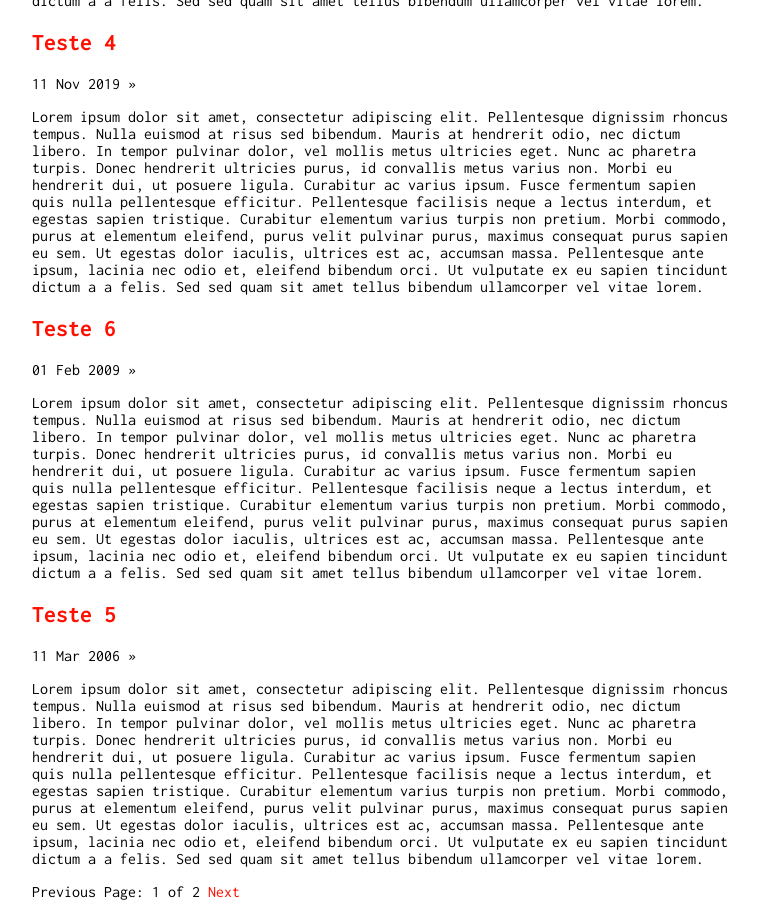
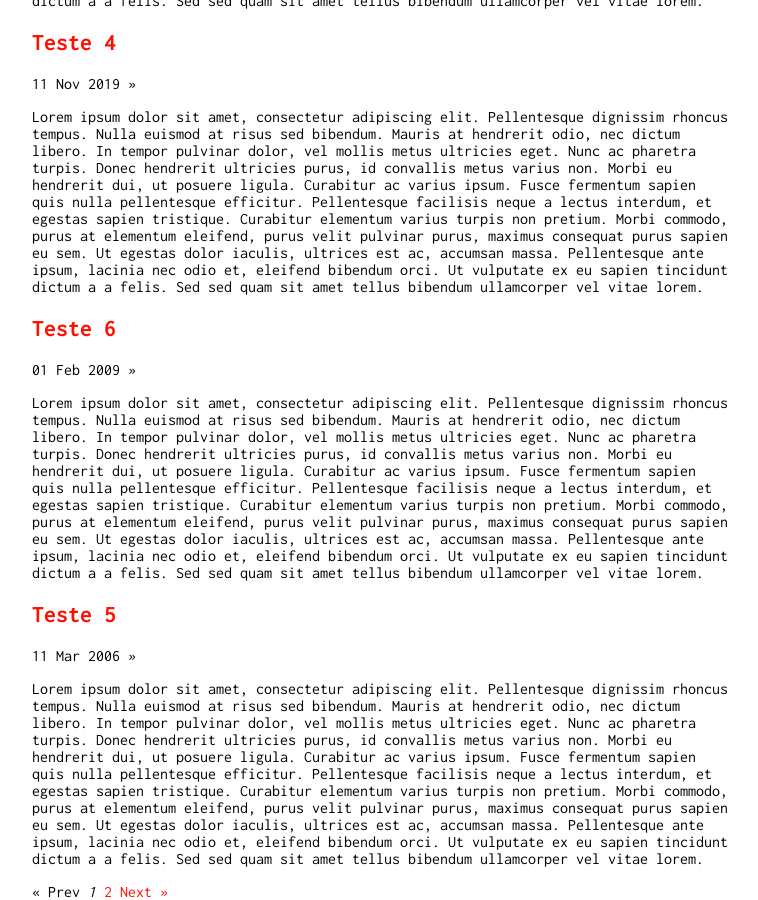
Before and after one commit to joaovvcarneiro/joaovvcarneiro.github.io, a Jekyll site: the page built from blog/index.html, in a window 1280 px wide and 900 px high, scrolled down 1014 px. Shown: the whole window, without its empty margins (258-1016 px from the left). Built offline with Jekyll 4.4.1, drawn with Linux system fonts in a browser that asks for light colours; the list of posts is cut into pages by our own code.

Commit message:
Update index.html

```diff
--- a/blog/index.html
+++ b/blog/index.html
@@ -17,19 +17,29 @@
 
 <!-- Pagination links -->
 <div class="pagination">
-  {% if paginator.previous_page %}
-    <a href="{{ paginator.previous_page_path }}" class="previous">
-      Previous
-    </a>
-  {% else %}
-    <span class="previous">Previous</span>
-  {% endif %}
-  <span class="page_number ">
-    Page: {{ paginator.page }} of {{ paginator.total_pages }}
-  </span>
-  {% if paginator.next_page %}
-    <a href="{{ paginator.next_page_path }}" class="next">Next</a>
-  {% else %}
-    <span class="next ">Next</span>
+    {% if paginator.total_pages > 1 %}
+  <div class="pagination">
+    {% if paginator.previous_page %}
+      <a href="{{ paginator.previous_page_path | relative_url }}">&laquo; Prev</a>
+    {% else %}
+      <span>&laquo; Prev</span>
+    {% endif %}
+
+    {% for page in (1..paginator.total_pages) %}
+      {% if page == paginator.page %}
+        <em>{{ page }}</em>
+      {% elsif page == 1 %}
+        <a href="{{ paginator.previous_page_path | relative_url }}">{{ page }}</a>
+      {% else %}
+        <a href="{{ site.paginate_path | relative_url | replace: ':num', page }}">{{ page }}</a>
+      {% endif %}
+    {% endfor %}
+
+    {% if paginator.next_page %}
+      <a href="{{ paginator.next_page_path | relative_url }}">Next &raquo;</a>
+    {% else %}
+      <span>Next &raquo;</span>
+    {% endif %}
+  </div>
   {% endif %}
 </div>
```
